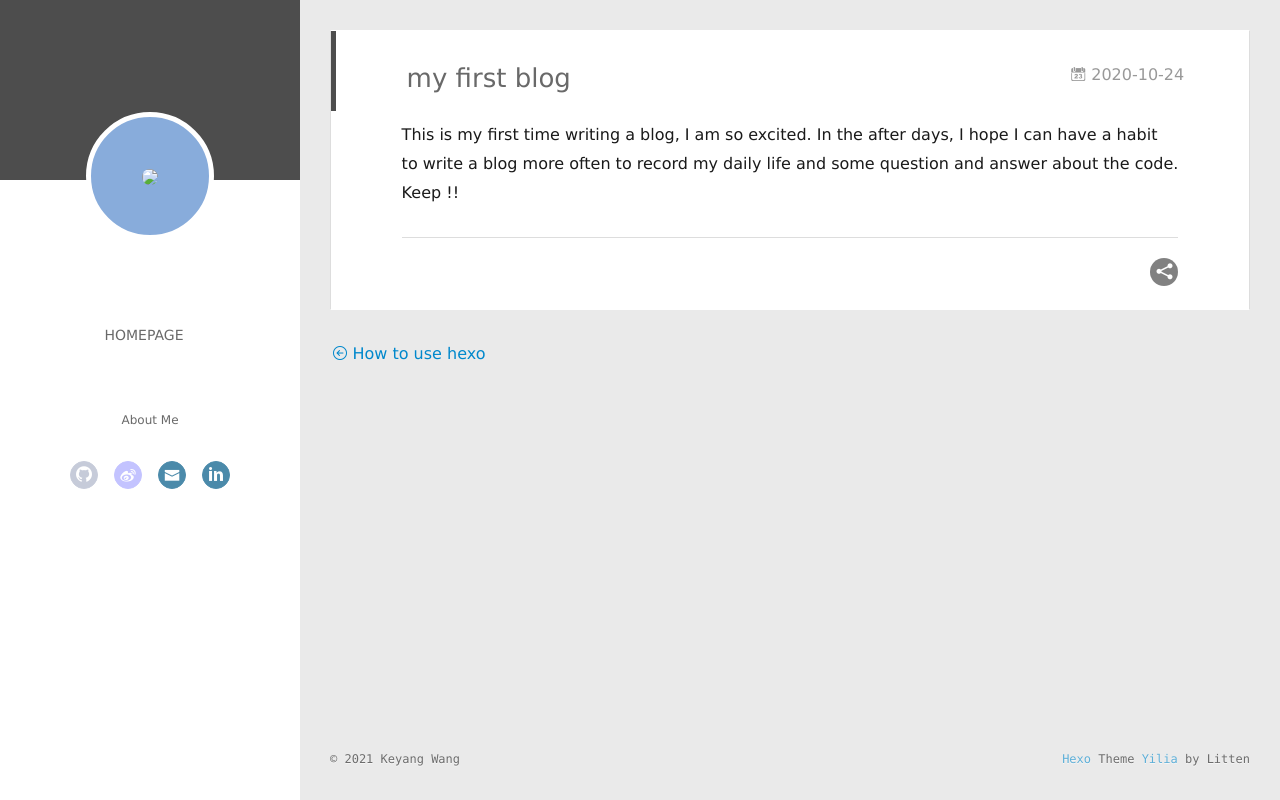
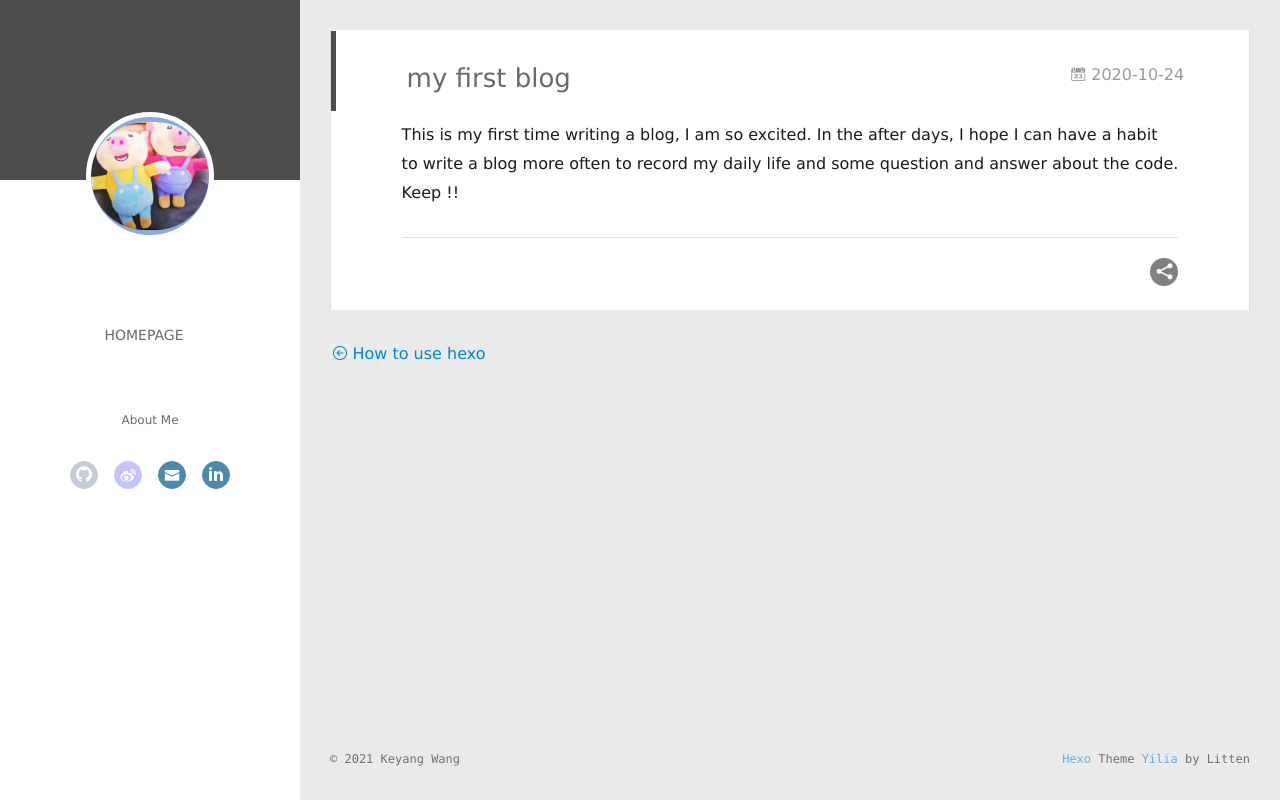
Before and after one commit to wangkeyangleon/wangkeyangleon.github.io, a plain HTML site: page 2020/10/24/my-first-blog/index.html in a window 1280 px wide. Drawn offline with Linux system fonts and the light colour scheme; no server answers.

Commit message:
Site updated: 2021-06-07 15:50:32

```diff
--- a/2020/10/24/my-first-blog/index.html
+++ b/2020/10/24/my-first-blog/index.html
@@ -47,7 +47,7 @@
 <div class="intrude-less">
 	<header id="header" class="inner">
 		<a href="/" class="profilepic">
-			<img src="/source/Images/jiaojiao.png" class="js-avatar">
+			<img src="/Images/jiaojiao.png" class="js-avatar">
 		</a>
 		<hgroup>
 		  <h1 class="header-author"><a href="/"></a></h1>
@@ -95,7 +95,7 @@
 	<div class="intrude-less">
 		<header id="header" class="inner">
 			<div class="profilepic">
-				<img src="/source/Images/jiaojiao.png" class="js-avatar">
+				<img src="/Images/jiaojiao.png" class="js-avatar">
 			</div>
 			<hgroup>
 			  <h1 class="header-author js-header-author"></h1>
```
Also changed, not shown: 2021/06/07/ MarkDown grammer/index.html (+2 -2 lines), 2021/06/07/hexo/index.html (+2 -2 lines), archives/2020/10/index.html (+2 -2 lines), archives/2020/index.html (+2 -2 lines), archives/2021/06/index.html (+2 -2 lines), archives/2021/index.html (+2 -2 lines), archives/index.html (+2 -2 lines), index.html (+2 -2 lines).
